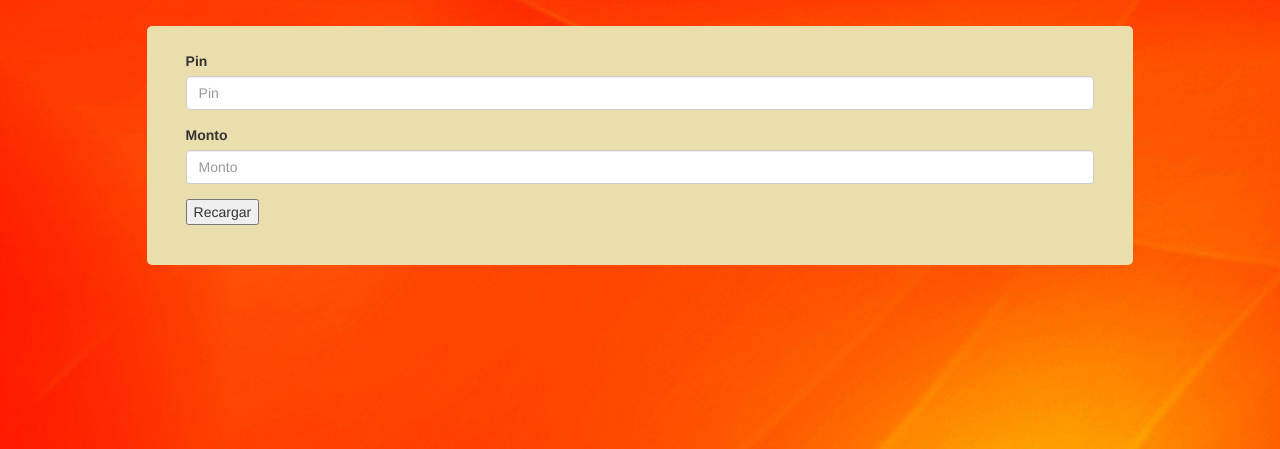
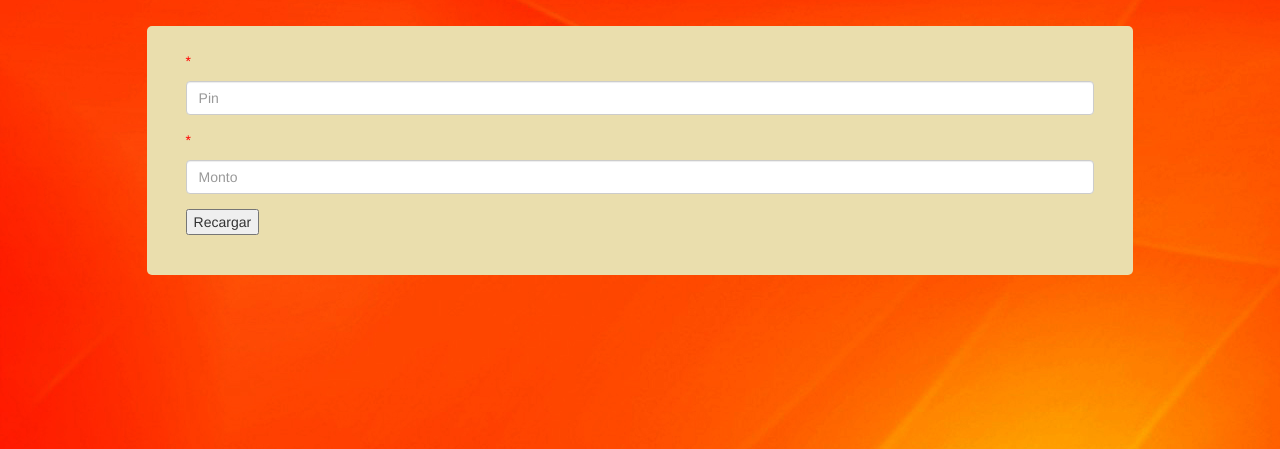
Before and after one commit to nandodev-net/PangoExpress-Restaurant-Client-Admin-Provider-FullSystem-Django, a Django app: page /perfil/billetera/recargar/ in a window 1280 px wide. Shown: the part 52-501 px from the top of the page. Run offline with Django 3.2, Linux system fonts and the light colour scheme; some libraries are stand-ins or nearby versions.

Commit message:
Añadiendo los * respectivos en recargar Billetera

```diff
--- a/menu/templates/menu/recargarBilletera.html
+++ b/menu/templates/menu/recargarBilletera.html
@@ -7,7 +7,15 @@
     {% endif %}
 <form action = "" method = "post">
     {% csrf_token %}
-    {% bootstrap_form form %}
+    <p>{% bootstrap_label "PIN" %}
+	<span style="color:red">*<span>
+	{% bootstrap_field form.PIN  show_label=False %}
+	</p>
+	<p>{% bootstrap_label "Monto" %}
+	<span style="color:red">*<span>
+	{% bootstrap_field form.monto  show_label=False %}
+	</p>
+
     <input type = "submit" value = "Recargar"/>
 </form>
 {% endblock %}
```
